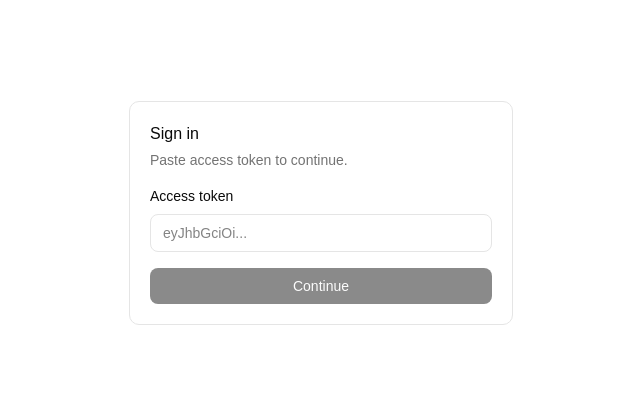
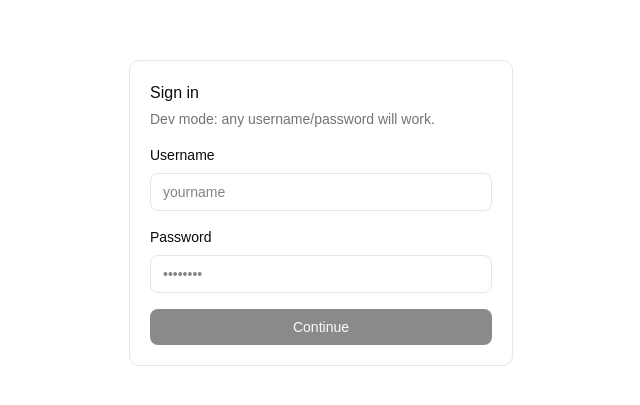
Before and after one commit to Ceron-CSS/ai-knowledge-base-client, a React (Vite) app: page /login in a window 1280 px wide. Shown: the part 187-592 px from the top of the page, without its empty margins (319-959 px from the left). Built offline with nearby package versions, Linux system fonts and the light colour scheme; no server answers.

Commit message:
feat:Complete the login page

```diff
--- /dev/null
+++ b/src/api/auth.ts
@@ -0,0 +1,14 @@
+import { requestJson } from "@/api/http"
+
+export type LoginRequest = {
+  username: string
+  password: string
+}
+
+export type LoginResponse = {
+  accessToken: string
+}
+
+export function login(body: LoginRequest) {
+  return requestJson<LoginResponse>("/auth/login", { method: "POST", body })
+}
--- a/src/api/http.ts
+++ b/src/api/http.ts
@@ -1,4 +1,4 @@
-import { API_BASE_URL } from "@/app/env"
+import { getApiBaseUrl } from "@/app/env"
 import { getAccessToken } from "@/features/auth/authStorage"
 
 export type HttpMethod = "GET" | "POST" | "PUT" | "PATCH" | "DELETE"
@@ -48,7 +48,8 @@ export type RequestOptions = {
 }
 
 export async function requestJson<T>(path: string, options: RequestOptions = {}): Promise<T> {
-  const url = new URL(joinUrl(API_BASE_URL, path))
+  const baseUrl = getApiBaseUrl()
+  const url = new URL(joinUrl(baseUrl, path))
   if (options.query) {
     for (const [key, value] of Object.entries(options.query)) {
       if (value === undefined || value === null) continue
--- a/src/app/env.ts
+++ b/src/app/env.ts
@@ -1,9 +1,18 @@
-export function getRequiredEnv(name: keyof ImportMetaEnv): string {
+export function getEnv(name: keyof ImportMetaEnv): string | undefined {
   const value = import.meta.env[name]
+  return value || undefined
+}
+
+export function getApiBaseUrl(): string {
+  const value = getEnv("VITE_API_BASE_URL")
   if (!value) {
-    throw new Error(`Missing required env: ${name}`)
+    throw new Error("Missing required env: VITE_API_BASE_URL")
   }
   return value
 }
 
-export const API_BASE_URL = getRequiredEnv("VITE_API_BASE_URL")
+export function getBooleanEnv(name: keyof ImportMetaEnv, defaultValue: boolean) {
+  const value = getEnv(name)
+  if (!value) return defaultValue
+  return value === "1" || value.toLowerCase() === "true"
+}
--- a/src/features/auth/LoginPage.tsx
+++ b/src/features/auth/LoginPage.tsx
@@ -1,5 +1,8 @@
 import { useMemo, useState } from "react"
 import { Navigate, useLocation } from "react-router-dom"
+import { useMutation } from "@tanstack/react-query"
+import { login } from "@/api/auth"
+import { getBooleanEnv, getEnv } from "@/app/env"
 import { useAuth } from "@/features/auth/authContext"
 
 export function LoginPage() {
@@ -10,7 +13,21 @@ export function LoginPage() {
     return s?.from ?? "/"
   }, [location.state])
 
-  const [token, setToken] = useState("")
+  const [username, setUsername] = useState("")
+  const [password, setPassword] = useState("")
+
+  const apiBaseUrl = getEnv("VITE_API_BASE_URL")
+  const fakeAuthEnabled = getBooleanEnv("VITE_FAKE_AUTH", !apiBaseUrl)
+
+  const loginMutation = useMutation({
+    mutationFn: async () => {
+      if (fakeAuthEnabled) {
+        return { accessToken: `dev-token:${username.trim() || "user"}` }
+      }
+      return login({ username: username.trim(), password })
+    },
+    onSuccess: (data) => auth.loginWithToken(data.accessToken),
+  })
 
   if (auth.isAuthed) return <Navigate to={from} replace />
 
@@ -18,21 +35,44 @@ export function LoginPage() {
     <div className="flex min-h-svh items-center justify-center p-6">
       <div className="w-full max-w-sm rounded-lg border bg-background p-5">
         <h1 className="text-base font-medium">Sign in</h1>
-        <p className="mt-1 text-sm text-muted-foreground">Paste access token to continue.</p>
-        <label className="mt-4 block text-sm font-medium">Access token</label>
+        <p className="mt-1 text-sm text-muted-foreground">
+          {fakeAuthEnabled
+            ? "Dev mode: any username/password will work."
+            : "Use your username and password to continue."}
+        </p>
+
+        <label className="mt-4 block text-sm font-medium">Username</label>
         <input
           className="mt-2 w-full rounded-md border bg-background px-3 py-2 text-sm outline-none focus:ring-2"
-          value={token}
-          onChange={(e) => setToken(e.target.value)}
-          placeholder="eyJhbGciOi..."
-          autoComplete="off"
+          value={username}
+          onChange={(e) => setUsername(e.target.value)}
+          placeholder="yourname"
+          autoComplete="username"
         />
+
+        <label className="mt-4 block text-sm font-medium">Password</label>
+        <input
+          className="mt-2 w-full rounded-md border bg-background px-3 py-2 text-sm outline-none focus:ring-2"
+          value={password}
+          onChange={(e) => setPassword(e.target.value)}
+          placeholder="••••••••"
+          type="password"
+          autoComplete="current-password"
+          onKeyDown={(e) => {
+            if (e.key === "Enter") loginMutation.mutate()
+          }}
+        />
+
+        {loginMutation.isError ? (
+          <div className="mt-3 text-sm text-destructive">Login failed. Please check your credentials.</div>
+        ) : null}
+
         <button
           className="mt-4 inline-flex w-full items-center justify-center rounded-md bg-primary px-3 py-2 text-sm font-medium text-primary-foreground disabled:opacity-50"
-          disabled={!token.trim()}
-          onClick={() => auth.loginWithToken(token.trim())}
+          disabled={!username.trim() || !password || loginMutation.isPending}
+          onClick={() => loginMutation.mutate()}
         >
-          Continue
+          {loginMutation.isPending ? "Signing in..." : "Continue"}
         </button>
       </div>
     </div>
--- a/src/vite-env.d.ts
+++ b/src/vite-env.d.ts
@@ -2,6 +2,7 @@
 
 interface ImportMetaEnv {
   readonly VITE_API_BASE_URL?: string
+  readonly VITE_FAKE_AUTH?: string
 }
 
 interface ImportMeta {
```
Also changed, not shown: 2 other files (tests, documents, lock files or other folders).
